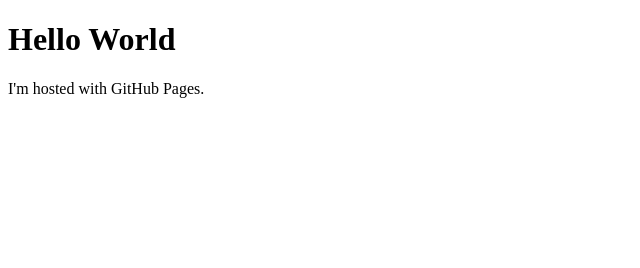
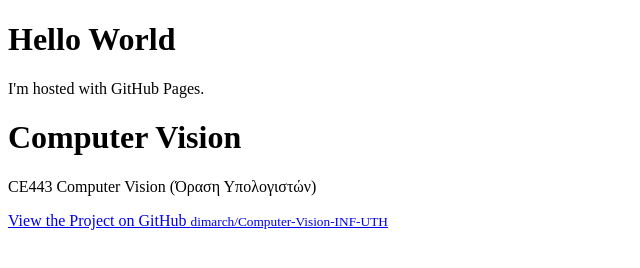
Before and after one commit to dimarch/dimarch.github.io, a plain HTML site: page index.html in a window 1280 px wide. Shown: the whole page, without its empty margins (0-640 px from the left). Drawn offline with Linux system fonts and the light colour scheme.

Commit message:
Update index.html

```diff
--- a/index.html
+++ b/index.html
@@ -3,5 +3,9 @@
 <body>
 <h1>Hello World</h1>
 <p>I'm hosted with GitHub Pages.</p>
+ <h1>Computer Vision</h1>
+        <p>CE443 Computer Vision (Όραση Υπολογιστών)</p>
+
+        <p class="view"><a href="http://dimarch.github.io/Computer-Vision-INF-UTH/">View the Project on GitHub <small>dimarch/Computer-Vision-INF-UTH</small></a></p>
 </body>
 </html>
```
